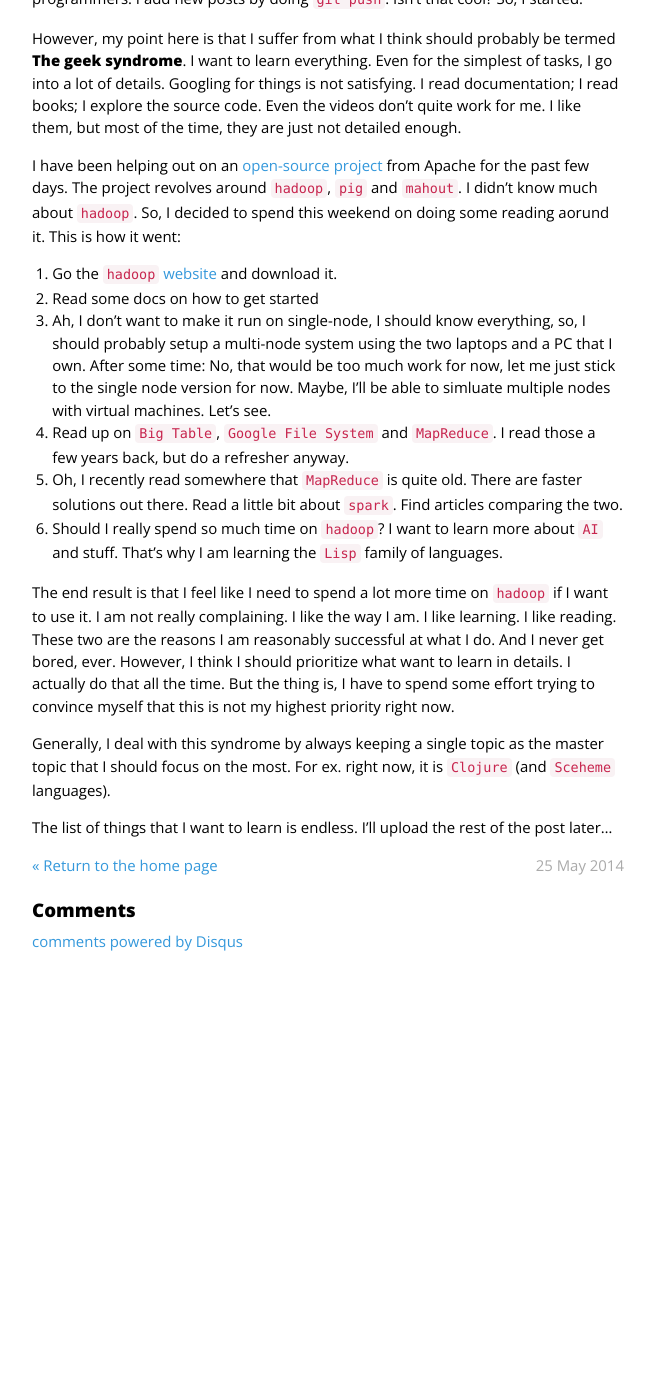
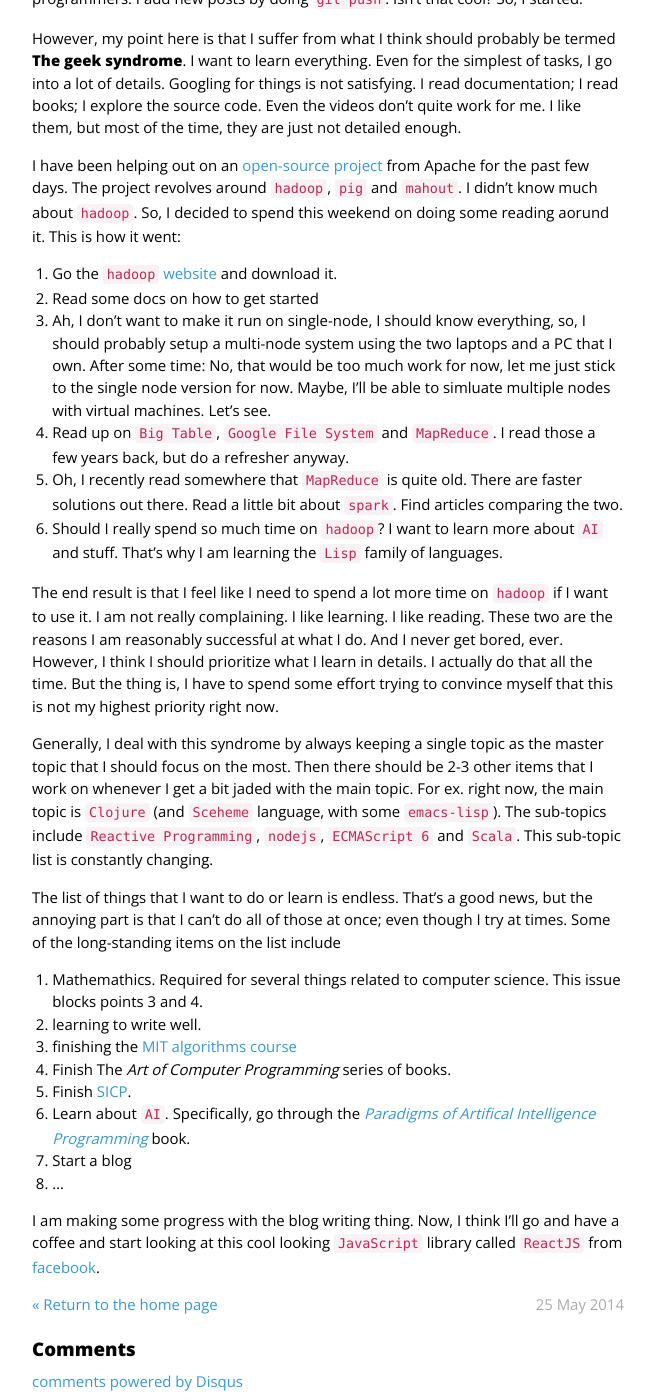
Before and after one commit to Bhashit/bhashit.github.io, a Jekyll site: the page built from _posts/2014-05-25-the-geek-syndrome-i-want-to-learn-everything.markdown, in a window 1280 px wide and 1400 px high, scrolled down 1112 px. Shown: the whole window, without its empty margins (312-967 px from the left). Built offline with Jekyll 4.4.1, drawn with Linux system fonts in a browser that asks for light colours; Markdown is read by kramdown in place of the engine named in the settings; comment, search, counter and statistics services are not loaded; before the commit the page ends 2072 px from its top, so only the background shows below that.

Commit message:
Finished post

```diff
--- a/_posts/2014-05-25-the-geek-syndrome-i-want-to-learn-everything.markdown
+++ b/_posts/2014-05-25-the-geek-syndrome-i-want-to-learn-everything.markdown
@@ -32,11 +32,22 @@
 5. Oh, I recently read somewhere that [`MapReduce`][mapreduce] is quite old. There are faster solutions out there. Read a little bit about [`spark`][spark]. Find articles comparing the two.
 6. Should I really spend so much time on [`hadoop`][hadoop]? I want to learn more about `AI` and stuff. That's why I am learning the `Lisp` family of languages.
 
-The end result is that I feel like I need to spend a lot more time on `hadoop` if I want to use it. I am not really complaining. I like the way I am. I like learning. I like reading. These two are the reasons I am reasonably successful at what I do. And I never get bored, ever. However, I think I should prioritize what want to learn in details. I actually do that all the time. But the thing is, I have to spend some effort trying to convince myself that this is not my highest priority right now.
+The end result is that I feel like I need to spend a lot more time on `hadoop` if I want to use it. I am not really complaining. I like learning. I like reading. These two are the reasons I am reasonably successful at what I do. And I never get bored, ever. However, I think I should prioritize what I learn in details. I actually do that all the time. But the thing is, I have to spend some effort trying to convince myself that this is not my highest priority right now.
 
-Generally, I deal with this syndrome by always keeping a single topic as the master topic that I should focus on the most. For ex. right now, it is `Clojure` (and `Sceheme` languages).
+Generally, I deal with this syndrome by always keeping a single topic as the master topic that I should focus on the most. Then there should be 2-3 other items that I work on whenever I get a bit jaded with the main topic. For ex. right now, the main topic is `Clojure` (and `Sceheme` language, with some `emacs-lisp`). The sub-topics include [`Reactive Programming`][reactive_manifesto], `nodejs`, `ECMAScript 6` and `Scala`. This sub-topic list is constantly changing.
 
-The list of things that I want to learn is endless. I'll upload the rest of the post later...
+The list of things that I want to do or learn is endless. That's a good news, but the annoying part is that I can't do all of those at once; even though I try at times. Some of the long-standing items on the list include
+
+1. Mathemathics. Required for several things related to computer science. This issue blocks points 3 and 4.
+2. learning to write well.
+3. finishing the [MIT algorithms course][algorithms]
+4. Finish The *Art of Computer Programming* series of books.
+5. Finish [SICP][SICP].
+6. Learn about `AI`. Specifically, go through the [*Paradigms of Artifical Intelligence Programming*][paip] book.
+7. Start a blog
+8. ...
+
+I am making some progress with the blog writing thing. Now, I think I'll go and have a coffee and start looking at this cool looking `JavaScript` library called [`ReactJS`][ReactJS] from [facebook][facebook].
 
 [funny-link]: http://research.microsoft.com/en-us/people/mickens/thenightwatch.pdf
 [funniest-man]: http://blogs.msdn.com/b/oldnewthing/archive/2013/12/24/10484402.aspx
@@ -53,3 +64,9 @@
 [mapreduce]: http://static.googleusercontent.com/media/research.google.com/en//archive/mapreduce-osdi04.pdf
 [spark]: http://spark.apache.org/
 [emacs]: http://www.gnu.org/software/emacs/
+[reactive_manifesto]: http://www.reactivemanifesto.org/
+[algorithms]: http://archive.org/details/MIT6.046JF05MPEG4/
+[SICP]: http://mitpress.mit.edu/sicp/full-text/book/book.html
+[paip]: http://norvig.com/paip.html
+[ReactJS]: http://facebook.github.io/react/
+[facebook]: https://www.facebook.com/
```
